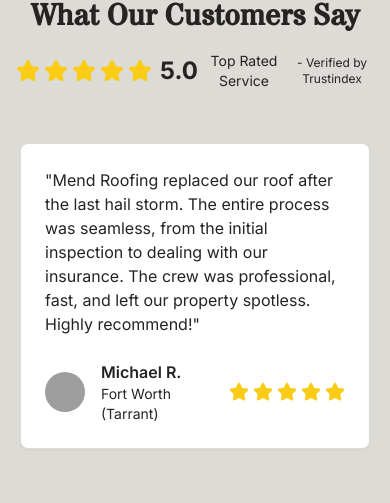
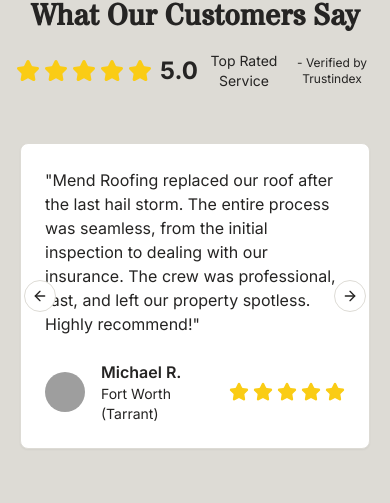
Before and after one commit to Qasim21569/Mend-Roofing-CC, a Next.js app: page /roofing in a window 390 px wide. Shown: the part 6396-6899 px from the top of the page. Built offline with nearby package versions, Linux system fonts and the light colour scheme; grey boxes are pictures that could not be loaded.

Commit message:
Fix testimonials carousel overflow: constrain arrows on mobile, hide overflow

```diff
--- a/src/components/testimonials.tsx
+++ b/src/components/testimonials.tsx
@@ -86,7 +86,7 @@
               align: "start",
               loop: testimonials.length > 2,
             }}
-            className="w-full"
+            className="w-full overflow-hidden"
           >
             <CarouselContent className="-ml-4">
               {testimonials.map((testimonial, index) => {
@@ -121,8 +121,8 @@
                 );
               })}
             </CarouselContent>
-            <CarouselPrevious className="text-foreground border-border hover:text-primary -left-12 bg-background hover:bg-background" />
-            <CarouselNext className="text-foreground border-border hover:text-primary -right-12 bg-background hover:bg-background" />
+            <CarouselPrevious className="text-foreground border-border hover:text-primary left-2 sm:-left-12 bg-background hover:bg-background" />
+            <CarouselNext className="text-foreground border-border hover:text-primary right-2 sm:-right-12 bg-background hover:bg-background" />
           </Carousel>
       </div>
     </section>
```
